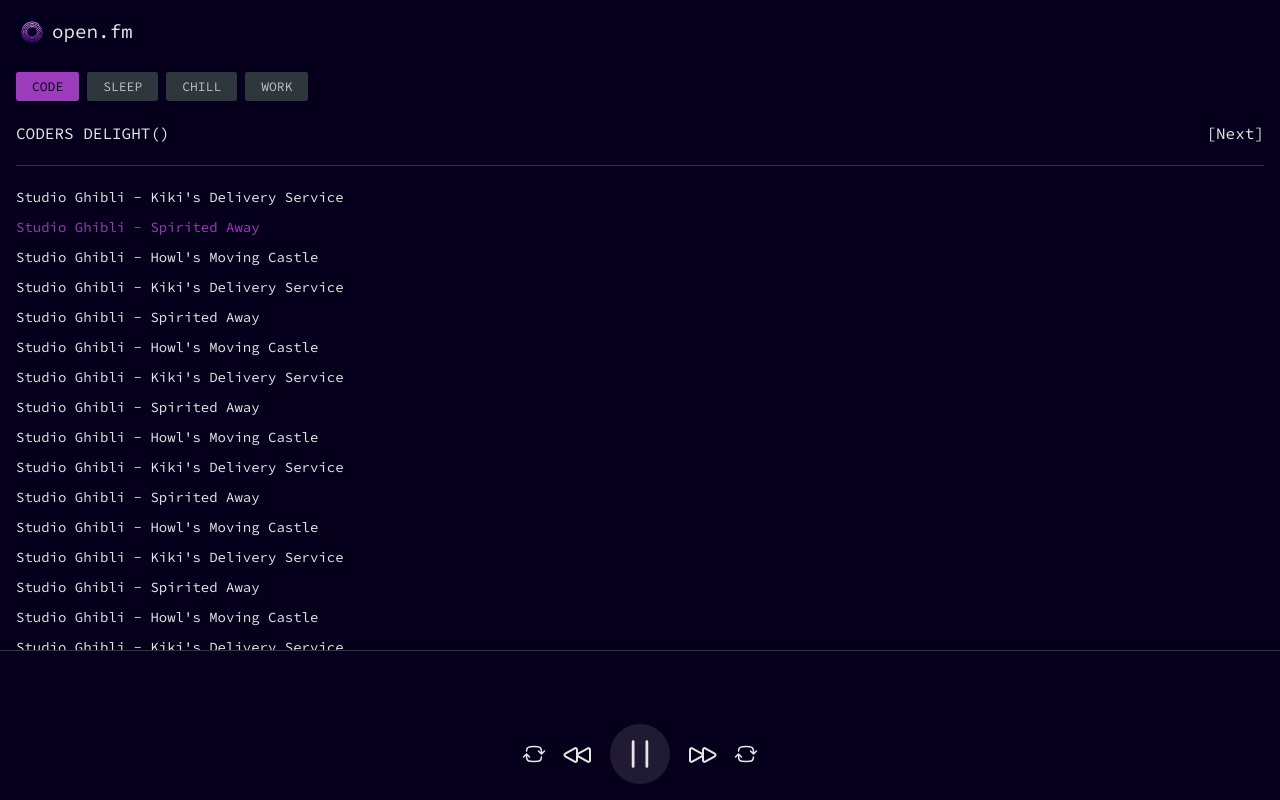
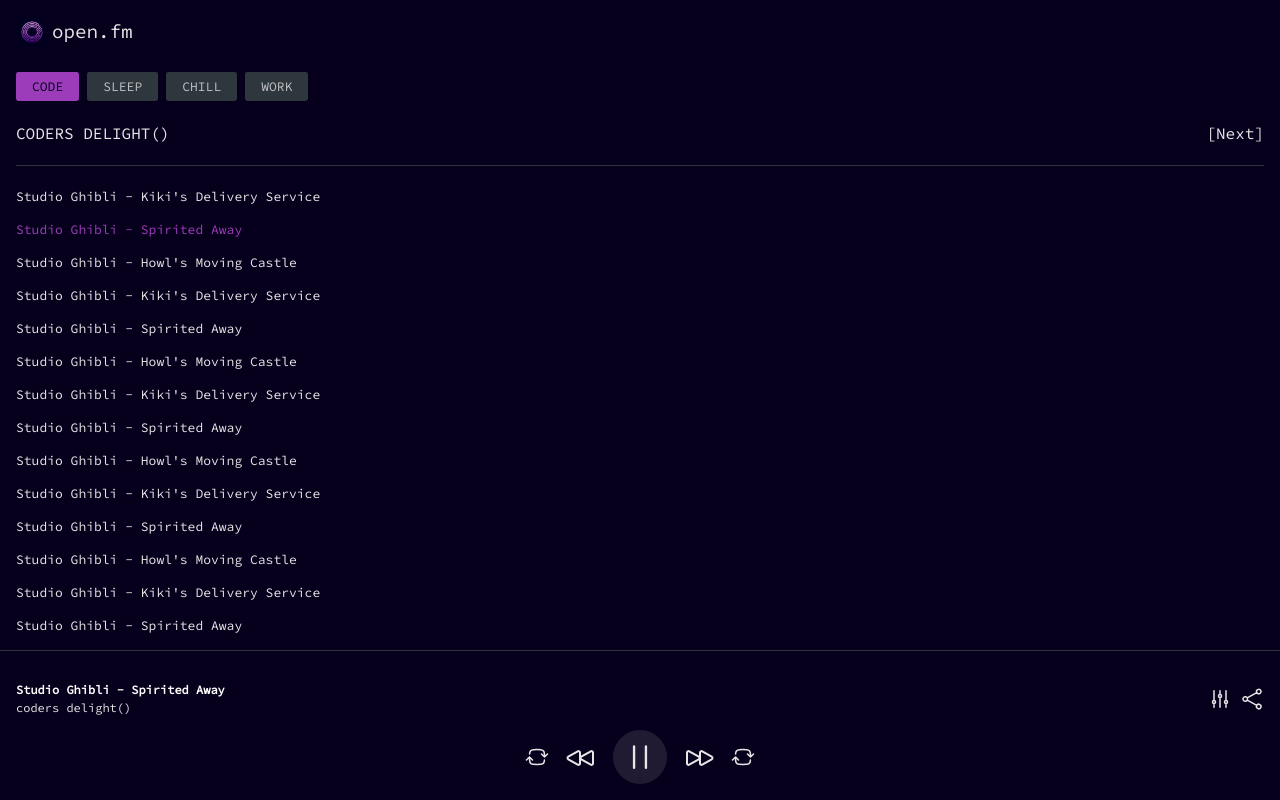
Before and after one commit to open-foundation-team/open-fm, a React (Vite) app: page / in a window 1280 px wide. Built offline with nearby package versions, Linux system fonts and the light colour scheme.

Commit message:
Update: ambient controls and new icons.

```diff
--- a/src/components/PlayerControls/index.tsx
+++ b/src/components/PlayerControls/index.tsx
@@ -2,7 +2,7 @@
 import { useState } from 'react';
 
 // Icon imports
-import { IconBackward, IconForward, IconLoop, IconPause, IconPlay } from '../../icons';
+import { IconBackward, IconChevronDown, IconCloud, IconCoffee, IconForward, IconLoop, IconPause, IconPlay, IconSettings, IconShare } from '../../icons';
 
 // Style imports
 import './styles.scss';
@@ -10,10 +10,41 @@
 
 export const PlayerControls = () => {
 
-    const [isPlaying, setPlaying] = useState(false);
+    const [isPlaying, setPlaying] = useState(true);
+    const [isAmbienceOpen, setAmbienceOpen] = useState(false);
+    const ambienceClass = isAmbienceOpen ? 'open' : null;
+
+    const ambienceSamples = [
+        {
+            icon: <IconCoffee />,
+            title: 'coffee house',
+            track: '/audio/coffee-shop-low.mp3'
+        },
+        {
+            icon: <IconCloud />,
+            title: 'thunder storm',
+            track: '/audio/storm-low.mp3'
+        },
+        {
+            icon: <IconCloud />,
+            title: 'thunder storm',
+            track: '/audio/storm-low.mp3'
+        },
+    ];
 
     return (
+        <>
             <div className="player-styled">
+                <div className="player-nowplaying">
+                    <div className="nowplaying-text">
+                        <p className="nowtext-song">Studio Ghibli - Spirited Away</p>
+                        <p className="nowtext-playlist">coders delight()</p>
+                    </div>
+                    <div className="nowplaying-icons" onClick={() => setAmbienceOpen(prev => !prev)}>
+                        <IconSettings />
+                        <IconShare />
+                    </div>
+                </div>
                 <div className="player-controls">
                     <button className="loop-shuffle">
                         <IconLoop />
@@ -23,9 +54,9 @@
                     </button>
                     <button className="play-pause" onClick={() => setPlaying(!isPlaying)}>
                         {isPlaying ?
+                            <IconPause />
+                            :
                             <IconPlay />
-                        :
-                        <IconPause />
                         }
                     </button>
                     <button className="forward-rewind">
@@ -36,5 +67,29 @@
                     </button>
                 </div>
             </div>
+            <div className={["player-ambience", ambienceClass].join(' ')}>
+                <div className="ambience-header">
+                    <p className="header-title">Ambience</p>
+                    <span onClick={() => setAmbienceOpen(false)}>
+                        <IconChevronDown />
+                    </span>
+                </div>
+                <div className="button-group">
+                    {ambienceSamples.map((env, idx) => {
+
+                        const activeTrack = idx === 0 ? 'active' : null;
+
+                        return (
+                            <div className={["ambience-button", activeTrack].join(' ')} key={idx}>
+                                {env.icon}
+                                <p>{env.title}</p>
+                            </div>
+                        )
+                    })
+
+                    }
+                </div>
+            </div>
+        </>
     );
 };
--- a/src/components/PlayerControls/styles.scss
+++ b/src/components/PlayerControls/styles.scss
@@ -3,6 +3,7 @@
     flex-direction: column;
     justify-content: flex-end;
     align-items: center;
+    gap: 1rem;
 
     position: absolute;
     bottom: 0;
@@ -10,12 +11,42 @@
     height: 150px;
     width: 100%;
 
-    padding: 1rem 0;
+    padding: 1rem;
 
     background: #07001c;
     color: #fff;
 
     border-top: 1px solid #2e363e;
+
+    z-index: 1000;
+
+    .player-nowplaying {
+        display: flex;
+        align-items: center;
+        justify-content: space-between;
+
+        width: 100%;
+
+        .nowplaying-text {
+            font-size: 12px;
+
+            .nowtext-song {
+                color: #fff;
+                margin-bottom: .35rem;
+                font-weight: 600;
+            }
+        }
+
+        .nowplaying-icons {
+            display: flex;
+            align-items: center;
+            gap: .5rem;
+
+            svg {
+                height: 24px;
+            }
+        }
+    }
 
     .player-controls {
         display: flex;
@@ -40,7 +71,7 @@
             }
 
             &.play-pause svg {
-                width: 60px;
+                width: 54px;
                 background: #201a33;
                 border-radius: 100%;
                 padding: .5rem;
@@ -53,6 +84,78 @@
     }
 }
 
+.player-ambience {
+    display: flex;
+    flex-direction: column;
+    align-items: center;
+    justify-content: flex-start;
+    gap: 1rem;
+
+    position: absolute;
+    bottom: 0;
+
+    height: 150px;
+    width: 100%;
+
+    padding: 1rem;
+    overflow: hidden;
+
+    background: #07001c;
+    border-top: 1px solid #2e363e;
+
+    transition: all .2s;
+
+    .ambience-header {
+        display: flex;
+        align-items: center;
+        justify-content: space-between;
+
+        width: 100%;
+
+        svg {
+            width: 24px;
+        }
+    }
+
+    .button-group {
+
+        display: flex;
+        align-items: center;
+        justify-content: space-between;
+
+        width: 100%;
+
+        .ambience-button {
+            display: flex;
+            flex-direction: column;
+            align-items: center;
+            gap: .5rem;
+
+            font-size: 12px;
+
+            svg {
+                height: 24px;
+                width: 24px;
+            }
+
+            &.active {
+
+                svg {
+                    color: #9c3cbb;
+                }
+
+                p {
+                    color: #9c3cbb;
+                }
+            }
+        }
+    }
+
+    &.open {
+        bottom: 150px;
+    }
+}
+
 @media screen and (min-width: 1024px) {
 
     .playercontrols-styled {
--- a/src/components/Sidebar/styles.scss
+++ b/src/components/Sidebar/styles.scss
@@ -12,7 +12,7 @@
 
     padding: 1rem;
 
-    padding-bottom: 105px;
+    padding-bottom: 150px;
 
     .sidebar-header {
         display: flex;
@@ -87,19 +87,20 @@
 
         width: 100%;
         overflow-y: scroll;
+        padding-bottom: 1rem;
 
         .track-list {
 
             display: flex;
             flex-direction: column;
             align-items: flex-start;
-            gap: 1rem;
+            gap: 1.25rem;
 
             height: 100%;
             width: 100%;
 
             .track {
-                font-size: 14px;
+                font-size: 13px;
                 cursor: pointer;
 
                 &.active {
--- /dev/null
+++ b/src/icons/IconChevronDown.tsx
@@ -0,0 +1,5 @@
+export const IconChevronDown = () => (
+    <svg xmlns="http://www.w3.org/2000/svg" fill="none" viewBox="0 0 24 24" strokeWidth={1.5} stroke="currentColor" className="w-6 h-6">
+        <path strokeLinecap="round" strokeLinejoin="round" d="m19.5 8.25-7.5 7.5-7.5-7.5" />
+    </svg>
+);
--- /dev/null
+++ b/src/icons/IconCloud.tsx
@@ -0,0 +1,5 @@
+export const IconCloud = () => (
+    <svg xmlns="http://www.w3.org/2000/svg" fill="none" viewBox="0 0 24 24" strokeWidth={1.5} stroke="currentColor" className="w-6 h-6">
+        <path strokeLinecap="round" strokeLinejoin="round" d="M2.25 15a4.5 4.5 0 0 0 4.5 4.5H18a3.75 3.75 0 0 0 1.332-7.257 3 3 0 0 0-3.758-3.848 5.25 5.25 0 0 0-10.233 2.33A4.502 4.502 0 0 0 2.25 15Z" />
+    </svg>
+);
--- /dev/null
+++ b/src/icons/IconCoffee.tsx
@@ -0,0 +1,3 @@
+export const IconCoffee = () => (
+    <svg width="24" height="24" viewBox="0 0 24 24" fill="none" xmlns="http://www.w3.org/2000/svg"><path d="M6 2.5C5.44772 2.5 5 2.94772 5 3.5V5.5C5 6.05228 5.44772 6.5 6 6.5C6.55228 6.5 7 6.05228 7 5.5V3.5C7 2.94772 6.55228 2.5 6 2.5Z" fill="currentColor" /><path fill-rule="evenodd" clip-rule="evenodd" d="M13 21.5C15.973 21.5 18.441 19.3377 18.917 16.5H19C21.2091 16.5 23 14.7091 23 12.5C23 10.2909 21.2091 8.5 19 8.5V7.5H1V15.5C1 18.8137 3.68629 21.5 7 21.5H13ZM3 9.5V15.5C3 17.7091 4.79086 19.5 7 19.5H13C15.2091 19.5 17 17.7091 17 15.5V9.5H3ZM21 12.5C21 13.6046 20.1046 14.5 19 14.5V10.5C20.1046 10.5 21 11.3954 21 12.5Z" fill="currentColor" /><path d="M9 3.5C9 2.94772 9.44771 2.5 10 2.5C10.5523 2.5 11 2.94772 11 3.5V5.5C11 6.05228 10.5523 6.5 10 6.5C9.44771 6.5 9 6.05228 9 5.5V3.5Z" fill="currentColor" /><path d="M14 2.5C13.4477 2.5 13 2.94772 13 3.5V5.5C13 6.05228 13.4477 6.5 14 6.5C14.5523 6.5 15 6.05228 15 5.5V3.5C15 2.94772 14.5523 2.5 14 2.5Z" fill="currentColor" /></svg>
+);
--- /dev/null
+++ b/src/icons/IconSettings.tsx
@@ -0,0 +1,5 @@
+export const IconSettings = () => (
+    <svg xmlns="http://www.w3.org/2000/svg" fill="none" viewBox="0 0 24 24" strokeWidth={1.5} stroke="currentColor" className="w-6 h-6">
+        <path strokeLinecap="round" strokeLinejoin="round" d="M6 13.5V3.75m0 9.75a1.5 1.5 0 0 1 0 3m0-3a1.5 1.5 0 0 0 0 3m0 3.75V16.5m12-3V3.75m0 9.75a1.5 1.5 0 0 1 0 3m0-3a1.5 1.5 0 0 0 0 3m0 3.75V16.5m-6-9V3.75m0 3.75a1.5 1.5 0 0 1 0 3m0-3a1.5 1.5 0 0 0 0 3m0 9.75V10.5" />
+    </svg>
+);
--- /dev/null
+++ b/src/icons/IconShare.tsx
@@ -0,0 +1,5 @@
+export const IconShare = () => (
+    <svg xmlns="http://www.w3.org/2000/svg" fill="none" viewBox="0 0 24 24" strokeWidth={1.5} stroke="currentColor" className="w-6 h-6">
+        <path strokeLinecap="round" strokeLinejoin="round" d="M7.217 10.907a2.25 2.25 0 1 0 0 2.186m0-2.186c.18.324.283.696.283 1.093s-.103.77-.283 1.093m0-2.186 9.566-5.314m-9.566 7.5 9.566 5.314m0 0a2.25 2.25 0 1 0 3.935 2.186 2.25 2.25 0 0 0-3.935-2.186Zm0-12.814a2.25 2.25 0 1 0 3.933-2.185 2.25 2.25 0 0 0-3.933 2.185Z" />
+    </svg>
+);
--- a/src/icons/index.tsx
+++ b/src/icons/index.tsx
@@ -1,7 +1,12 @@
 /* eslint-disable react-refresh/only-export-components */
 
 export * from './IconBackward';
+export * from './IconChevronDown';
+export * from './IconCloud';
+export * from './IconCoffee';
 export * from './IconForward';
 export * from './IconLoop';
 export * from './IconPause';
 export * from './IconPlay';
+export * from './IconSettings'
+export * from './IconShare';
```
Also changed, not shown: 1 other file (tests, documents, lock files or other folders). Lines whose indentation alone changed are shown as unchanged.
